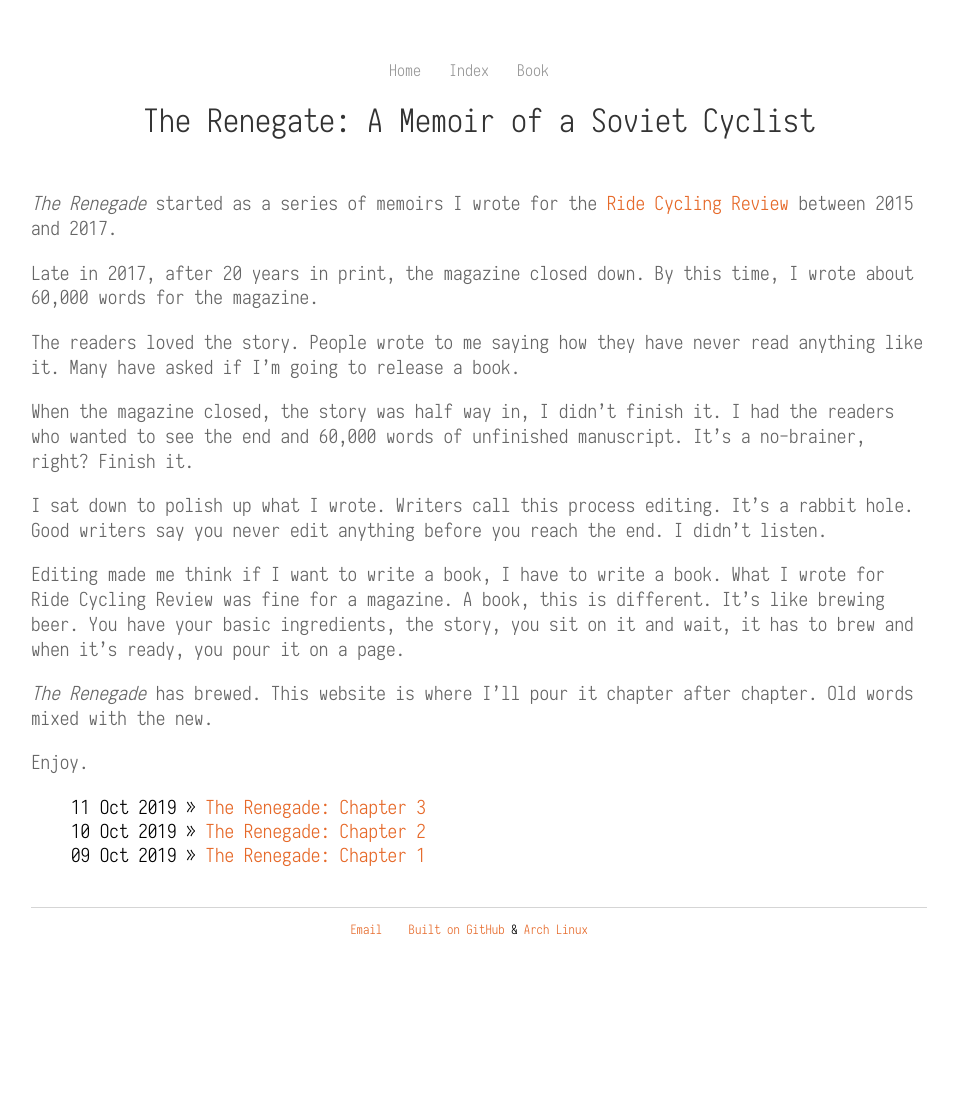
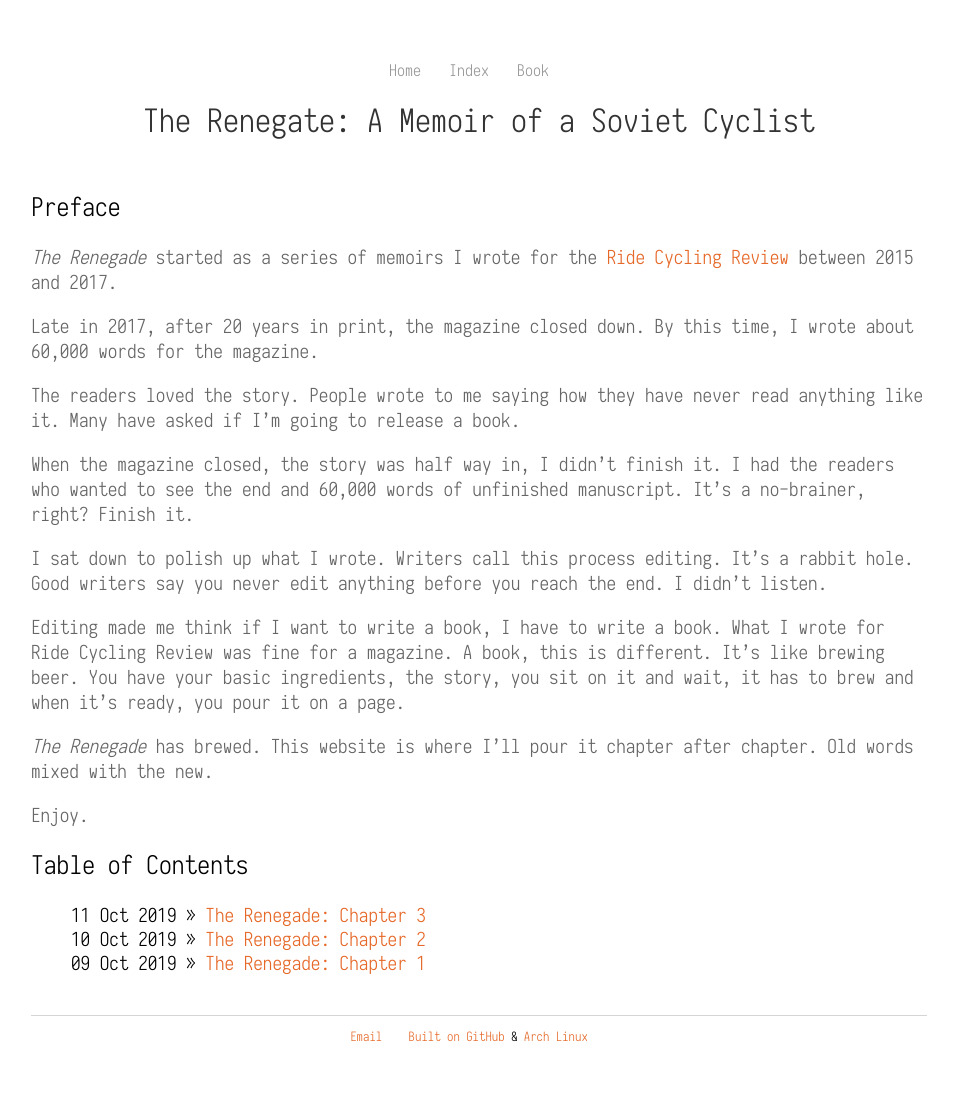
Before and after one commit to nkrzv/nkrzv.github.io, a Jekyll site: the page built from book/index.html, in a window 1280 px wide. Shown: the whole page, without its empty margins (161-1114 px from the left). Built offline with Jekyll 4.4.1, drawn with Linux system fonts in a browser that asks for light colours; before the commit the page ends 997 px from its top, so only the background shows below that.

Commit message:
Update index.html

```diff
--- a/book/index.html
+++ b/book/index.html
@@ -5,6 +5,7 @@ title: "The Renegate"
 
 <div id="home">
   <h1>The Renegate: A Memoir of a Soviet Cyclist</h1>
+  <h2>Preface</h2>
   <p><em>The Renegade</em> started as a series of memoirs I wrote for the <a href='https://www.ridemedia.com.au/'>Ride Cycling Review</a> between 2015 and 2017.</p>
   <p>Late in 2017, after 20 years in print, the magazine closed down. By this time, I wrote about 60,000 words for the magazine.</p>
   <p>The readers loved the story. People wrote to me saying how they have never read anything like it. Many have asked if I’m going to release a book.</p>
@@ -13,6 +14,7 @@ title: "The Renegate"
   <p>Editing made me think if I want to write a book, I have to write a book. What I wrote for Ride Cycling Review was fine for a magazine. A book, this is different. It’s like brewing beer. You have your basic ingredients, the story, you sit on it and wait, it has to brew and when it’s ready, you pour it on a page.</p>
   <p><em>The Renegade</em> has brewed. This website is where I’ll pour it chapter after chapter. Old words mixed with the new.</p>
   <p>Enjoy.</p>
+  <h2>Table of Contents</h2>
   <ul class="posts">
     {% for post in site.categories.Book %}
       <li><span>{{ post.date | date_to_string }}</span> &raquo; <a href="{{ post.url }}">{{ post.title }}</a></li>
```
